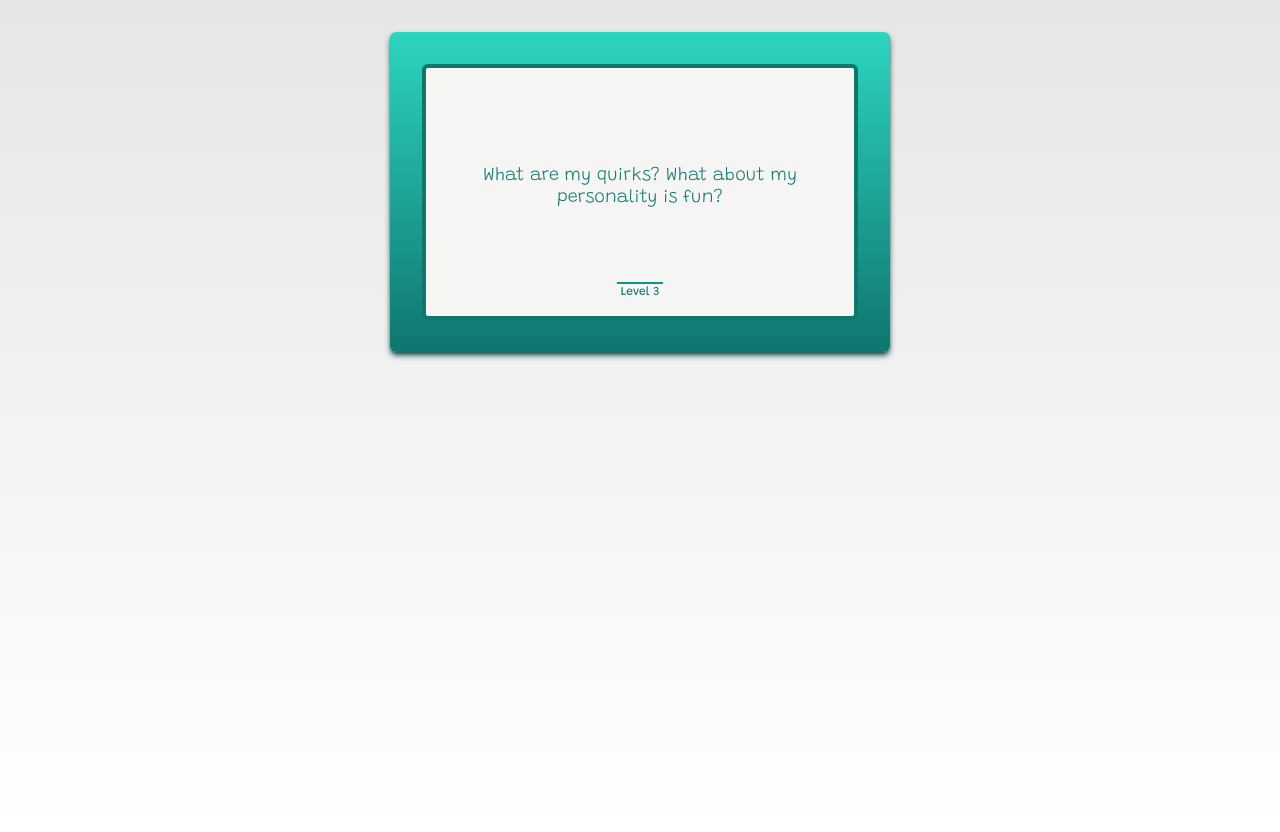
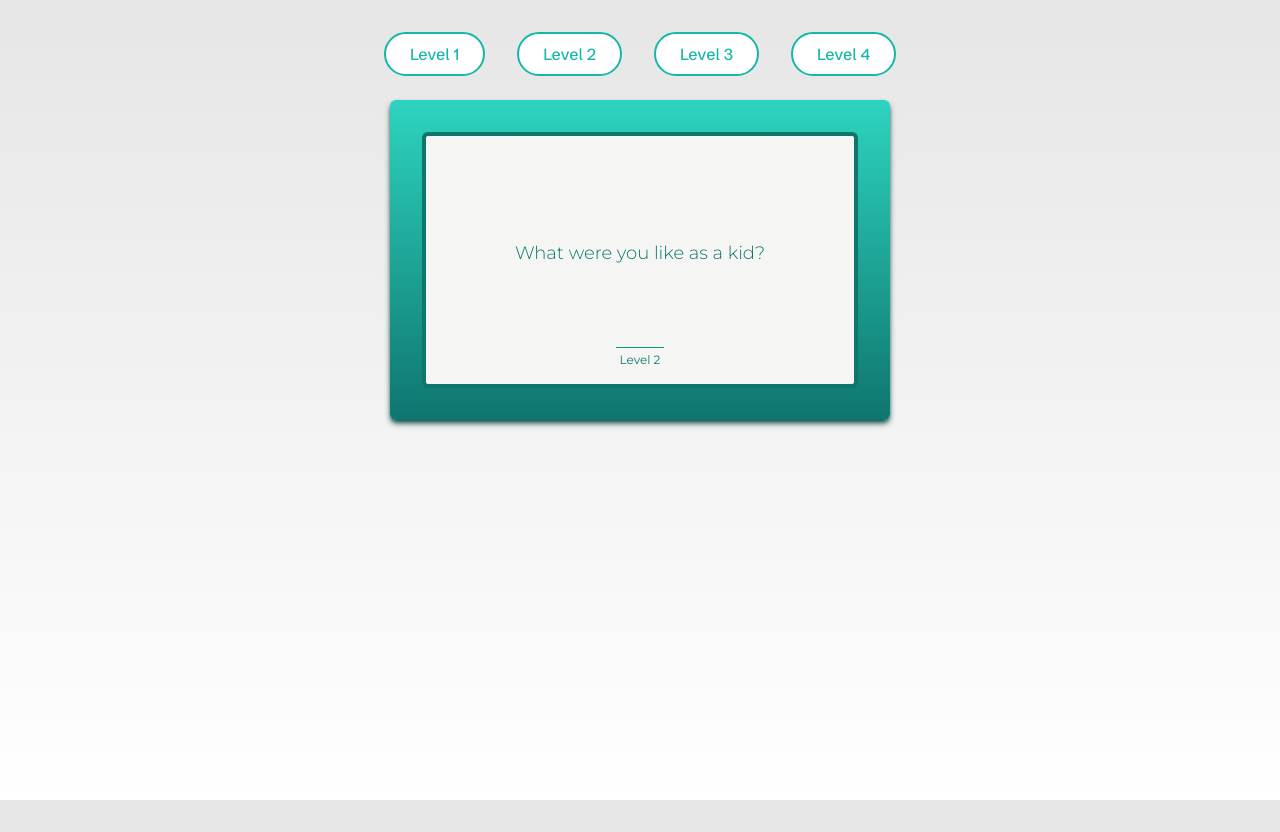
Before and after one commit to viettruongcali/frendos, a Next.js app: page / in a window 1280 px wide. After the commit the page ends 800 px from the top, so only its background shows below. Built offline with nearby package versions, Linux system fonts and the light colour scheme.

Commit message:
UI buttons

```diff
--- a/src/app/Card/Card.tsx
+++ b/src/app/Card/Card.tsx
@@ -1,9 +1,9 @@
 'use client';
-import { Grandstander } from 'next/font/google';
+import { Montserrat } from 'next/font/google';
 import { useState } from 'react';
 import { CardType } from './type';
 
-const karla = Grandstander({ subsets: ['latin'] });
+const karla = Montserrat({ subsets: ['latin'] });
 
 const Card = ({ card, generateNewCard, setTopIndex, topIndex, topDeck }:
     { card: CardType, generateNewCard: Function, setTopIndex: Function, topIndex: number, topDeck: Function }) => {
@@ -19,7 +19,7 @@ const Card = ({ card, generateNewCard, setTopIndex, topIndex, topDeck }:
     //     "rotate-[16deg] translate-x-24",
     // ]
 
-    const discardedStyles = `translate-y-full scale-50 hover:scale-25 sm:hover:z-50 ${topIndex - 1 === card?.index ? `shadow-xl` : ''}`
+    const discardedStyles = `translate-y-full scale-50 sm:hover:scale-75 ${topIndex - 1 === card?.index ? `shadow-xl` : ''}`
 
     const handleClick = () => {
         if (!discarded) {
@@ -34,10 +34,10 @@ const Card = ({ card, generateNewCard, setTopIndex, topIndex, topDeck }:
     }
 
     return (
-        <div onClick={handleClick} className={`${karla.className} w-100 sm:m-0 sm:hover:scale-105 ${!discarded && topIndex == card.index ? 'shadow-md' : 'shadow-none'} ${discarded ? discardedStyles : ''} bg-gradient-to-b from-teal-400 to-teal-700 h-80 sm:h-80 w-full md:w-1/2 p-[24px] sm:p-[3%] lg:p-8 max-w-[500px] rounded-md cursor-pointer duration-200 ease-in-out  shadow-teal-900 sm:hover:shadow-2xl sm:hover:shadow-teal-900 select-none z-50 absolute`}>
+        <div onClick={handleClick} className={`${karla.className} w-100 sm:m-0  ${!discarded && topIndex == card.index ? 'shadow-md' : 'shadow-none'} ${discarded ? discardedStyles : 'sm:hover:scale-105'} bg-gradient-to-b from-teal-400 to-teal-700 h-80 sm:h-80 w-full md:w-1/2 p-[24px] sm:p-[3%] lg:p-8 max-w-[500px] rounded-md cursor-pointer duration-200 ease-in-out  shadow-teal-900 sm:hover:shadow-2xl sm:hover:shadow-teal-900 select-none z-50 absolute`}>
             <div className="flex flex-col w-full bg-stone-100 h-full p-8 pb-4 rounded-md border-4 border-teal-700 selection:bg-teal-500 selection:text-white">
                 <div className="flex flex-col justify-center grow w-100">
-                    <div className="text-center text-teal-700 text-lg font-extralight leading-tight">
+                    <div className="text-center text-teal-700 text-lg font-light leading-tight">
                         {question}
                     </div>
 
@@ -47,7 +47,7 @@ const Card = ({ card, generateNewCard, setTopIndex, topIndex, topDeck }:
                 </div>
 
                 <div className="flex justify-center ">
-                    <span className="text-teal-700 text-xs border-t-2 border-teal-600 px-1 text-center">
+                    <span className="text-teal-700 text-xs border-t-[1px] border-teal-600 px-1 pt-1 text-center">
                         Level {level}
                     </span>
                 </div>
--- a/src/app/Card/CardContainer.tsx
+++ b/src/app/Card/CardContainer.tsx
@@ -5,7 +5,7 @@ import Card from './Card';
 import DefaultCard from './DefaultCard';
 import { CardType } from './type';
 
-const CardContainer = () => {
+const CardContainer = ({ filters }: { filters: Boolean[] }) => {
     const getRandomCard = () => {
         if (deckRef.current == deck.length - 1) {
             return { question: "", level: null, note: "" };
@@ -27,31 +27,27 @@ const CardContainer = () => {
         setCards(list);
     }
 
-    const shuffle = (array: object[]) => {
+    const shuffleAndSort = (array: object[]) => {
         let currentIndex = array.length;
-
-        // While there remain elements to shuffle...
         while (currentIndex != 0) {
-
-            // Pick a remaining element...
             let randomIndex = Math.floor(Math.random() * currentIndex);
             currentIndex--;
-
-            // And swap it with the current element.
             [array[currentIndex], array[randomIndex]] = [
                 array[randomIndex], array[currentIndex]];
         }
 
+        // let sortedDeck = [[], [], [], []];
+
         return array;
     }
 
-    const deck = shuffle(questions);
+    const deck = shuffleAndSort(questions);
     const deckRef = useRef(0);
     const [cards, setCards] = useState([deck[0]]);
     const [topIndex, setTopIndex] = useState(0);
 
     return (
-        <div className="p-4 sm:p-0 mt-8">
+        <div className="p-4 sm:p-0 mt-6">
             <div className="w-100 flex justify-center relative ">
                 {
                     cards.map((card: any, index) => {
--- /dev/null
+++ b/src/app/LevelButton/LevelButton.tsx
@@ -0,0 +1,27 @@
+'use client';
+import { Schibsted_Grotesk } from 'next/font/google';
+import { useState } from 'react';
+const karla = Schibsted_Grotesk({ subsets: ['latin'] });
+
+const LevelButton = ({ index, filters, setFilters }: { index: number, filters: Boolean[], setFilters: Function }) => {
+    const [selected, setSelected] = useState(false);
+    const selectedStyles = "bg-teal-500 text-teal-50 hover:bg-teal-400 hover:border-teal-500 border-teal-500";
+    const notSelectedStyles = "bg-white text-teal-500 hover:bg-teal-50 border-teal-500"
+
+    const handleClick = () => {
+        setFilters(filters.map((filter, filterIndex) => {
+            if (filterIndex == index) return !selected;
+            else return filter;
+        }))
+        setSelected(!selected);
+    }
+
+    return (
+        <button className={`${karla.className} p-2 px-6 mx-4 rounded-full font-medium  ${selected ? selectedStyles : notSelectedStyles} border-2 duration-200`}
+            onClick={handleClick}>
+            Level {index + 1}
+        </button>
+    );
+}
+
+export default LevelButton;
--- a/src/app/page.tsx
+++ b/src/app/page.tsx
@@ -1,11 +1,23 @@
-import { Grandstander } from 'next/font/google';
+'use client';
+import { Raleway } from 'next/font/google';
 import CardContainer from "./Card/CardContainer";
-const karla = Grandstander({ subsets: ['latin'] });
+import LevelButton from './LevelButton/LevelButton';
+import { useState } from 'react';
+const karla = Raleway({ subsets: ['latin'] });
 
 export default function Home() {
+  const [filters, setFilters] = useState([false, false, false, false]);
+
   return (
     <main className="min-h-screen">
-      <CardContainer />
+      <div className="flex justify-center pt-8">
+        {
+          Array(4).fill(0).map((_val, index) => {
+            return <LevelButton key={index} index={index} filters={filters} setFilters={setFilters} />
+          })
+        }
+      </div>
+      <CardContainer filters={filters} />
     </main>
   );
 }
--- a/src/data/questions.js
+++ b/src/data/questions.js
@@ -31,7 +31,7 @@ const questions = [
         "note": ""
     },
     {
-        "question": "Share an embarrassing story that just won't leave your memory no matter how much you try. You know, the moments that keep you up at night because you cringe every time you think about it and you're like \"omg why did I do that.\"",
+        "question": "Share an embarrassing story that just won't leave your memory no matter how much you try.",
         "level": 1,
         "note": ""
     },
@@ -58,7 +58,7 @@ const questions = [
     {
         "question": "What are you grateful for today?",
         "level": 2,
-        "note": ""
+        "note": "Psalm 107:8 Let them thank the Lord for his steadfast love, for his wondrous works to the children of man! "
     },
     {
         "question": "Who are your role models?",
@@ -113,7 +113,7 @@ const questions = [
     {
         "question": "How do you become vulnerable with someone? What actions, circumstances, traits, words \"earn\" your trust?",
         "level": 2,
-        "note": ""
+        "note": "Galatians 6:2 Bear one another's burdens, and so fulfill the law of Christ"
     },
     {
         "question": "Are you missing anyone right now? What about them?",
@@ -181,7 +181,7 @@ const questions = [
         "note": ""
     },
     {
-        "question": "Do you ever feel lonely? when? where is God in your loneliness?",
+        "question": "Do you ever feel lonely? When are you prone to feeling lonely? Where is God in your loneliness?",
         "level": 2,
         "note": ""
     },
@@ -233,7 +233,7 @@ const questions = [
     {
         "question": "What draws you to be friends with someone?",
         "level": 2,
-        "note": ""
+        "note": "Proverbs 17:17 A friend loves at all times, and a brother is born for adversity."
     },
     {
         "question": "What is one regret you have? What do you think God has to say about that regret?",
@@ -254,7 +254,7 @@ const questions = [
     {
         "question": "How can I pray for you?",
         "level": 3,
-        "note": ""
+        "note": "Colossians 4:2 Continue steadfastly in prayer."
     },
     {
         "question": "How do you struggle with the fear of man?",
@@ -355,7 +355,7 @@ const questions = [
     {
         "question": "How much is enough money?",
         "level": 4,
-        "note": ""
+        "note": "Matthew 6:24 You cannot serve God and money."
     },
     {
         "question": "What is \"the good life?\"",
@@ -405,7 +405,7 @@ const questions = [
     {
         "question": "What is the line between sharing with someone about a hard relationship in your life and gossip? How do you define gossip?",
         "level": 4,
-        "note": ""
+        "note": "Ephesians 4:29"
     }
 ]
 
```
